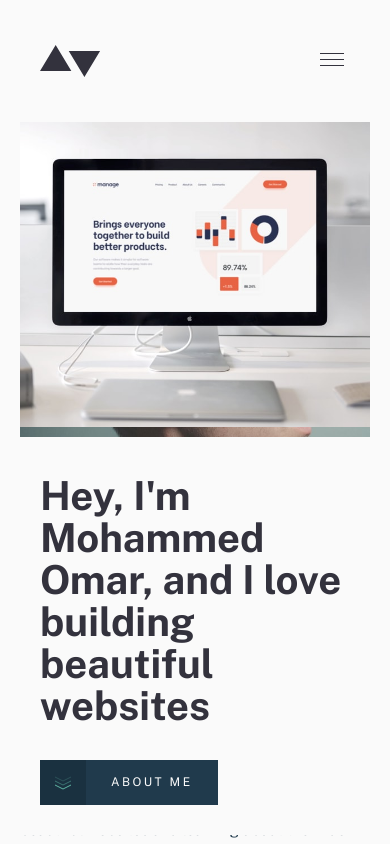
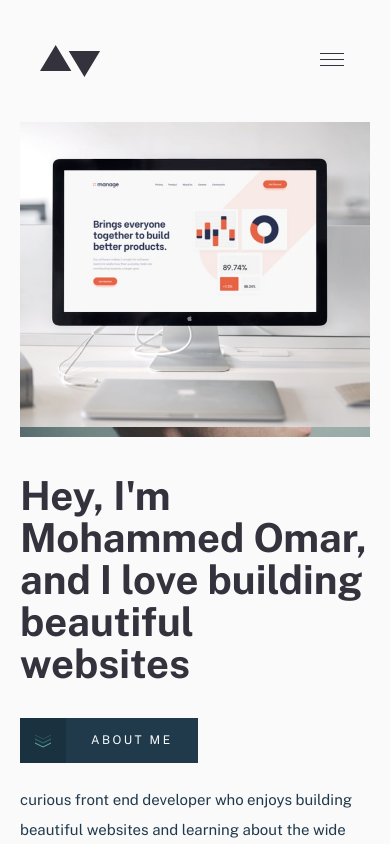
Before and after one commit to MohammedHelal/mohammedhelal.github.io, a React (Vite) app: page / in a window 390 px wide. Shown: the top 844 px of the page. Built offline with nearby package versions, Linux system fonts and the light colour scheme; a web font is replaced by a local one.

Commit message:
padding change

```diff
--- a/src/pages/home/Header.css
+++ b/src/pages/home/Header.css
@@ -39,7 +39,8 @@ header {
   }
 
   .intro {
-    padding-left: 20px;
+    padding-left: 0px;
+    padding-right: 0px;
   }
 }
 
```
